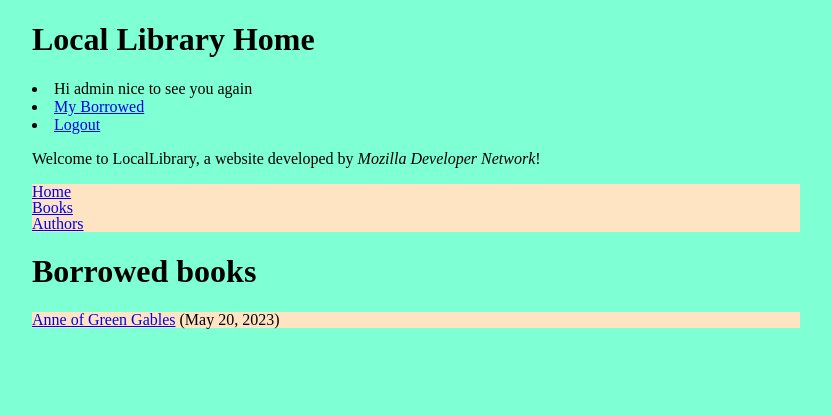
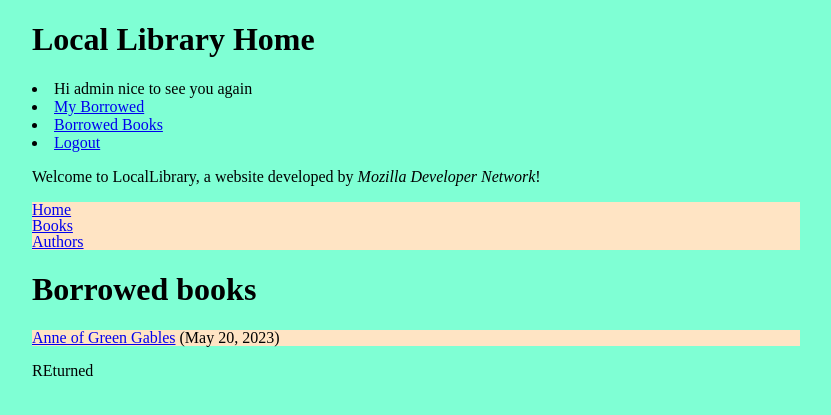
Before and after one commit to schawanji/locallibrary, a Django app: page /catalog/mybooks/ in a window 1280 px wide. Shown: the top 415 px of the page, without its empty margins (224-1055 px from the left). Run offline with Django 3.2, Linux system fonts and the light colour scheme; a user stored in the database is signed in; data comes from the database, SQL or seed files in the repository; both versions use the stored data as it was after the commit.

Commit message:
Add permissions

```diff
--- a/locallibrary/catalog/models.py
+++ b/locallibrary/catalog/models.py
@@ -68,6 +68,7 @@ class BookInstance(models.Model):
 
    class Meta:
       ordering=['due_back']
+      permissions = (("can_mark_returned", "Set book as returned"),)
 
    def is_overdue(self):
     """Determines if the book is overdue based on due date and current date."""
--- a/locallibrary/catalog/templates/base.html
+++ b/locallibrary/catalog/templates/base.html
@@ -12,9 +12,11 @@
     {% if user.is_authenticated %}
      <li>Hi {{ user.get_username }} nice to see you again</li>
      <li><a href="{% url 'my-borrowed' %}">My Borrowed</a></li>
+     <li><a href="{% url 'borrowed-books' %}">Borrowed Books</a></li>
      <li><a href="{% url 'logout' %}?next={{ request.path }}">Logout</a></li>
    {% else %}
      <li><a href="{% url 'login' %}?next={{ request.path }}">Login</a></li>
+
    {% endif %}
   </div>
   <p>Welcome to LocalLibrary, a website developed by <em>Mozilla Developer Network</em>!</p>
--- a/locallibrary/catalog/templates/bookinstance_list_borrowed_user.html
+++ b/locallibrary/catalog/templates/bookinstance_list_borrowed_user.html
@@ -16,4 +16,12 @@
     {% else %}
       <p>There are no books borrowed.</p>
     {% endif %}
+
+    {% if perms.catalog.can_mark_returned %}
+    <!-- We can mark a BookInstance as returned. -->
+    <!-- Perhaps add code to link to a "book return" view here. -->
+
+    <p>REturned</p>
+{% endif %}
+
 {% endblock %}
--- a/locallibrary/catalog/urls.py
+++ b/locallibrary/catalog/urls.py
@@ -8,4 +8,5 @@ urlpatterns=[
     path('book/<int:pk>', views.BookDetail.as_view(),name='book-detail'),
     path('author/<int:pk>', views.AuthorDetail.as_view(),name='author-detail'),
     path('mybooks/', views.LoanedBooksByUserListView.as_view(), name='my-borrowed'),
+    path('borrowedbooks/', views.BorrowedBooksList.as_view(), name='borrowed-books'),
 ]
--- a/locallibrary/catalog/views.py
+++ b/locallibrary/catalog/views.py
@@ -2,6 +2,8 @@ from django.shortcuts import render
 from django.views.generic import ListView, DetailView
 from django.contrib.auth.decorators import login_required
 from django.contrib.auth.mixins import LoginRequiredMixin
+from django.contrib.auth.mixins import PermissionRequiredMixin
+from django.contrib.auth.decorators import permission_required
 from . import models
 
 # Create your views here.
@@ -28,7 +30,7 @@ class BookList(LoginRequiredMixin,ListView):
     context_object_name='book_list'
     queryset=models.Book.objects.all()[:10]
     template_name='book.html'
-    paginate_by = 2
+    paginate_by = 5
 
     def get_context_data(self, **kwargs):
         #First get the existing context from our superclass.
@@ -46,7 +48,7 @@ class AuthorList(LoginRequiredMixin,ListView):
     model=models.Author
     context_object_name='author_list'
     template_name='author.html'
-    paginate_by = 2
+    paginate_by = 5
 
 
 class AuthorDetail(LoginRequiredMixin,DetailView):
@@ -57,10 +59,20 @@ class LoanedBooksByUserListView(LoginRequiredMixin,ListView):
     """Generic class-based view listing books on loan to current user."""
     model = models.BookInstance
     template_name = 'bookinstance_list_borrowed_user.html'
-    paginate_by = 10
+    paginate_by = 5
     #context_object_name='bookinstance_list'
 
 
     def get_queryset(self):
         context = (models.BookInstance.objects.filter(borrower=self.request.user).filter(status='o').order_by('due_back'))
         return context
+
+class BorrowedBooksList(LoginRequiredMixin,PermissionRequiredMixin,ListView):
+    model=models.BookInstance
+    template_name='borrowed_books.html'
+    paginated_by= 5
+    permission_required = 'catalog.can_mark_returned'
+
+    def get_queryset(self):
+        context = (models.BookInstance.objects.filter(status='o').order_by('due_back'))
+        return context
```
Also changed, not shown: locallibrary/catalog/templates/borrowed_books.html (added, +18 -0 lines), locallibrary/catalog/migrations/0007_alter_bookinstance_options.py (added), locallibrary/db.sqlite3.
